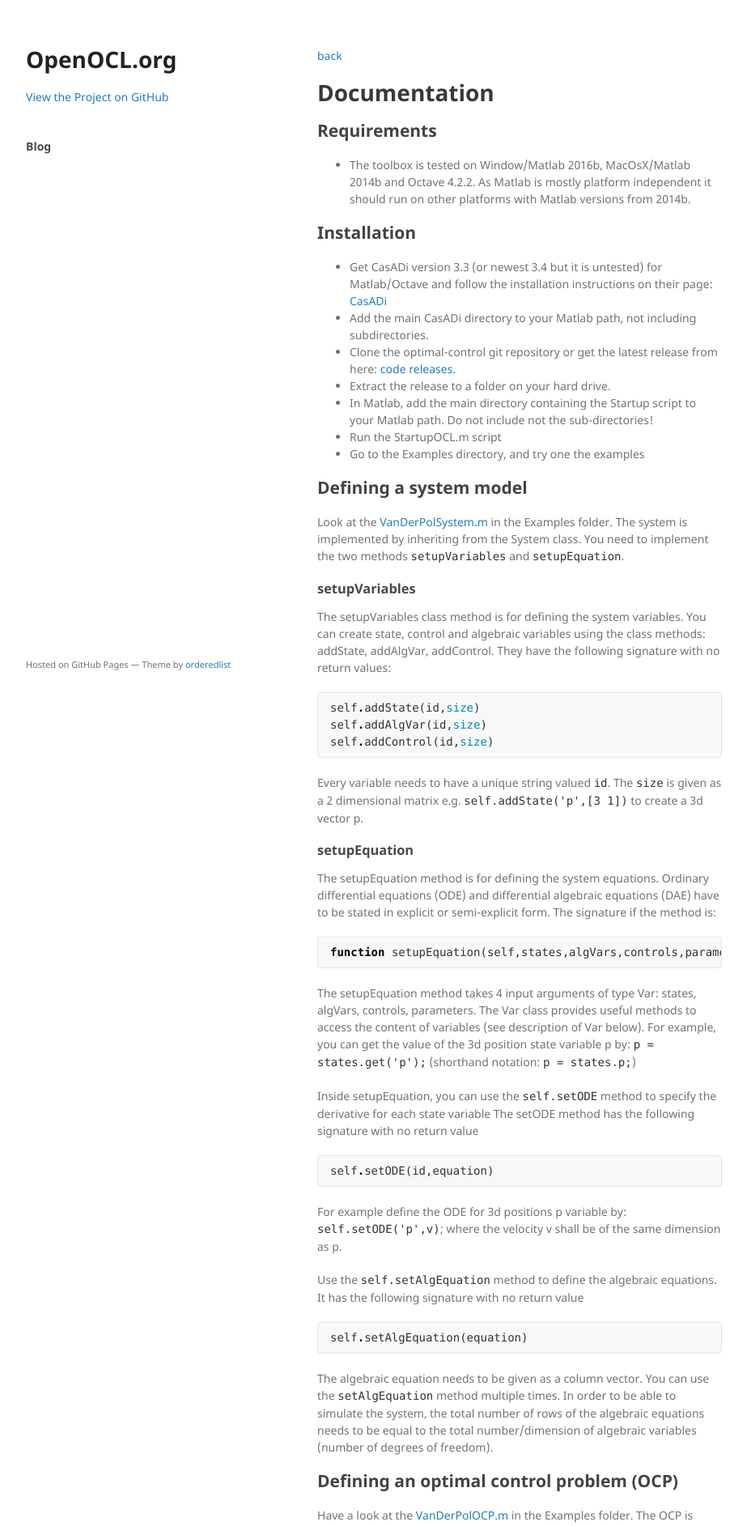
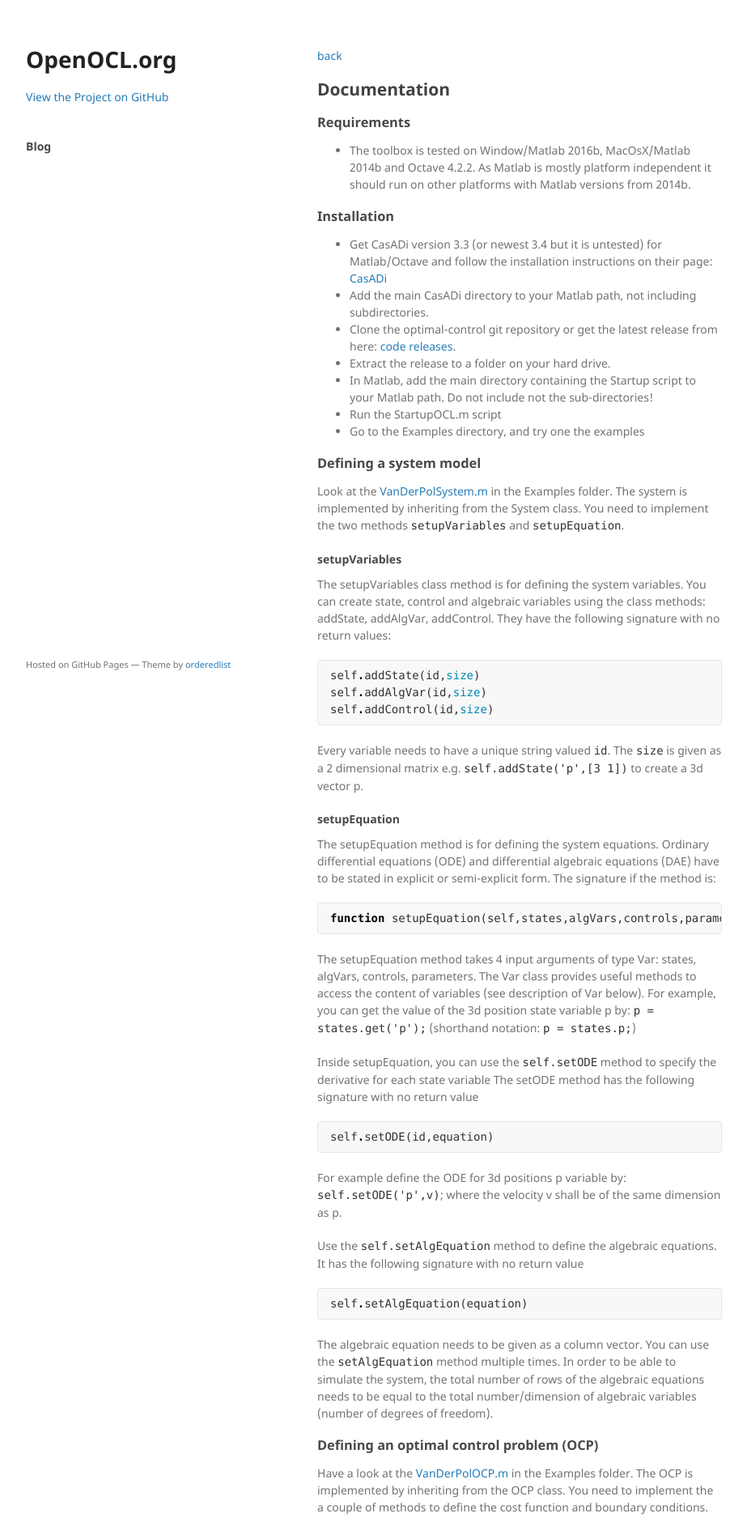
Before and after one commit to OpenOCL/openocl.github.io, a Jekyll site: the page built from doc.md, in a window 1280 px wide. Shown: the top 1885 px of the page at 81% size, without its empty margins (178-1101 px from the left). Built offline with Jekyll 4.4.1, drawn with Linux system fonts in a browser that asks for light colours; our own code applies the rules of GitHub Pages for plain Markdown files.

Commit message:
Update doc.md

````diff
--- a/doc.md
+++ b/doc.md
@@ -1,10 +1,10 @@
 [back](index.md)
-# Documentation
+## Documentation
 
-## Requirements
+### Requirements
 * The toolbox is tested on Window/Matlab 2016b, MacOsX/Matlab 2014b and Octave 4.2.2. As Matlab is mostly platform independent it should run on other platforms with Matlab versions from 2014b.
 
-## Installation
+### Installation
 * Get CasADi version 3.3 (or newest 3.4 but it is untested) for Matlab/Octave and follow the installation instructions on their page: [CasADi](http://casadi.org)
 * Add the main CasADi directory to your Matlab path, not including subdirectories.
 * Clone the optimal-control git repository or get the latest release from here: [code releases](https://github.com/JonasKoenemann/optimal-control/releases).
@@ -13,12 +13,12 @@
 * Run the StartupOCL.m script
 * Go to the Examples directory, and try one the examples
 
-## Defining a system model
+### Defining a system model
 Look at the [VanDerPolSystem.m](https://github.com/JonasKoenemann/optimal-control/blob/master/Examples/01VanDerPol/VanDerPolSystem.m) in the Examples folder.
 The system is implemented by inheriting from the System class.
 You need to implement the two methods `setupVariables` and `setupEquation`.
 
-### setupVariables
+#### setupVariables
 The setupVariables class method is for defining the system variables.
 You can create state, control and algebraic variables using the class methods: addState, addAlgVar, addControl.
 They have the following signature with no return values:
@@ -31,7 +31,7 @@ self.addControl(id,size)
 
 Every variable needs to have a unique string valued `id`. The `size` is given as a 2 dimensional matrix e.g. `self.addState('p',[3 1])` to create a 3d vector p.
 
-### setupEquation
+#### setupEquation
 The setupEquation method is for defining the system equations. Ordinary differential equations (ODE) and differential algebraic equations (DAE) have to be stated in explicit or semi-explicit form.
 The signature if the method is:
 
@@ -63,12 +63,12 @@ self.setAlgEquation(equation)
 The algebraic equation needs to be given as a column vector.
 You can use the `setAlgEquation` method multiple times. In order to be able to simulate the system, the total number of rows of the algebraic equations needs to be equal to the total number/dimension of algebraic variables (number of degrees of freedom).
 
-## Defining an optimal control problem (OCP)
+### Defining an optimal control problem (OCP)
 Have a look at the [VanDerPolOCP.m](https://github.com/JonasKoenemann/optimal-control/blob/master/Examples/01VanDerPol/VanDerPolOCP.m) in the Examples folder.
 The OCP is implemented by inheriting from the OCP class.
 You need to implement the a couple of methods to define the cost function and boundary conditions.
 
-### Cost function: `pathCosts`, `arrivalCosts`
+#### Cost function: `pathCosts`, `arrivalCosts`
 In the `pathCosts` method you can implement the intermediate cost (Lagrange costs) function, and in the `arrivalCosts` (Mayer costs) method you implement the costs on the final state.
 
 ```m
@@ -84,7 +84,7 @@ self.addPathCost(equation)
 self.addArrivalCost(equation)
 ```
 
-### Path constraints
+#### Path constraints
 Use the `pathConstraints` method for implementing path constraints
 The signature is (no return value):
 
@@ -100,7 +100,7 @@ self.addPathConstraint(lhs, operator, rhs)
 
 where lhs and rhs are the left hand side and the right hand side of the equation and the operator can be one of '<=', '>=', '=='
 
-### Boundary conditions:
+#### Boundary conditions:
 You can add boundary conditions on the initial and the final state of the trajectory.
 The signature is:
 
@@ -115,7 +115,7 @@ self.addBoundaryCondition(lhs, operator, rhs)
 
 where lhs and rhs are the left hand side and the right hand side of the equation and the operator can be one of '<=', '>=', '=='
 
-## Calling the solver
+### Calling the solver
 
 The essential steps in order to solve your dynamical optimization problem are:
 * Create an instance of your System
@@ -132,11 +132,11 @@ Have a look at the Example script to get an idea how it works: [mainVanDerPol.m]
 
 
 
-## The Variable class: Accessing variables, initial guess, and solution
+### The Variable class: Accessing variables, initial guess, and solution
 
 The Variable type(or CasadiVariable in the CasADi backend) is the basic structure to retrieve, store, modify structured optimization variables.
 
-### Accessing values
+#### Accessing values
 
 For each variable you can access specific variables by their name, e.g. you can get the position variable from the state by:
 
@@ -166,7 +166,7 @@ or
 states.p.value
 ```
 
-### Setting values
+#### Setting values
 
 You can set values to variables using the set methods. The signature is:
 
@@ -186,7 +186,7 @@ The dimension of the value has to match the size of the variable with the follow
 initialGuess.get('states').get('p').set(0)  % will set all positions variables to [0;0;0].
 ```
 
-## Additional Information
+### Additional Information
 
 * If you need the model to work with MX type variables in your system, you can pass the option "system_casadi_mx" to the solver
 * For larger problems it can be beneficial to install HSL linear solvers for ipopt (http://www.hsl.rl.ac.uk/ipopt/) and pass the linear solver name to the ipopt options
````
